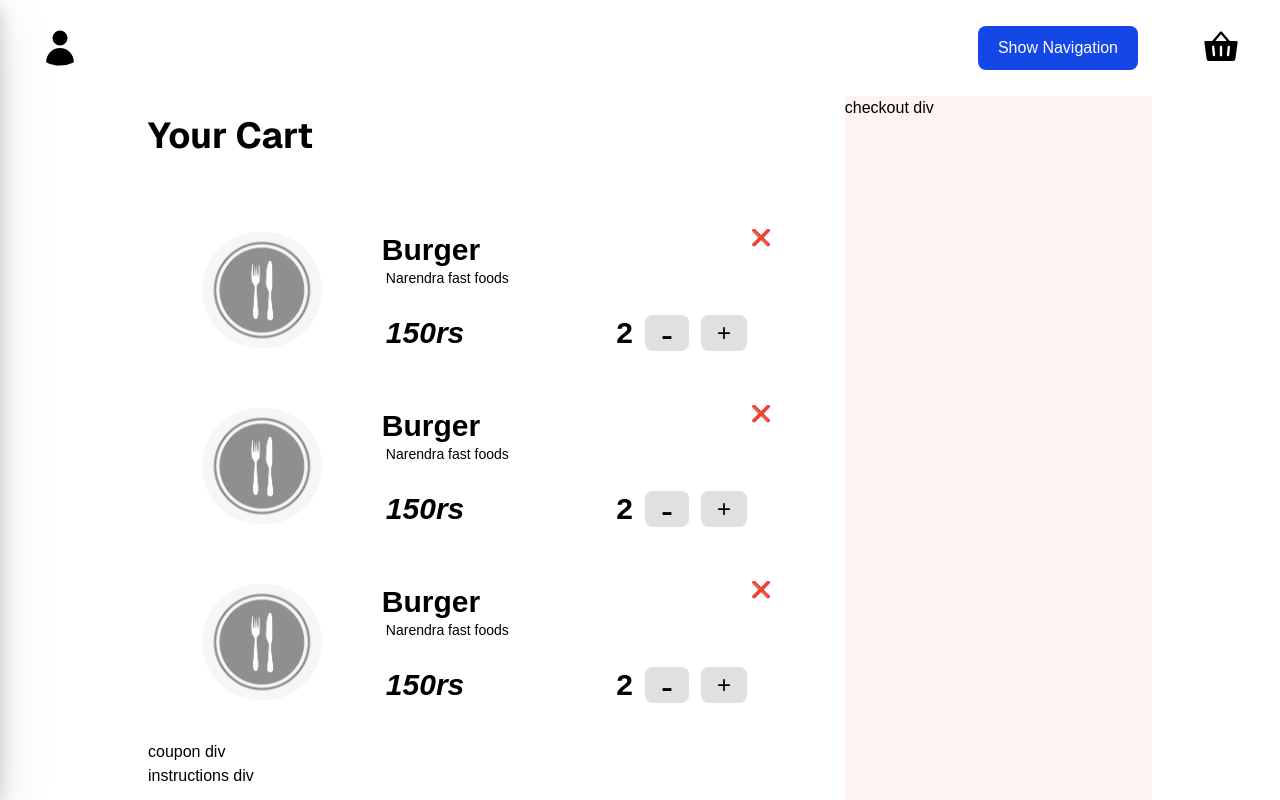
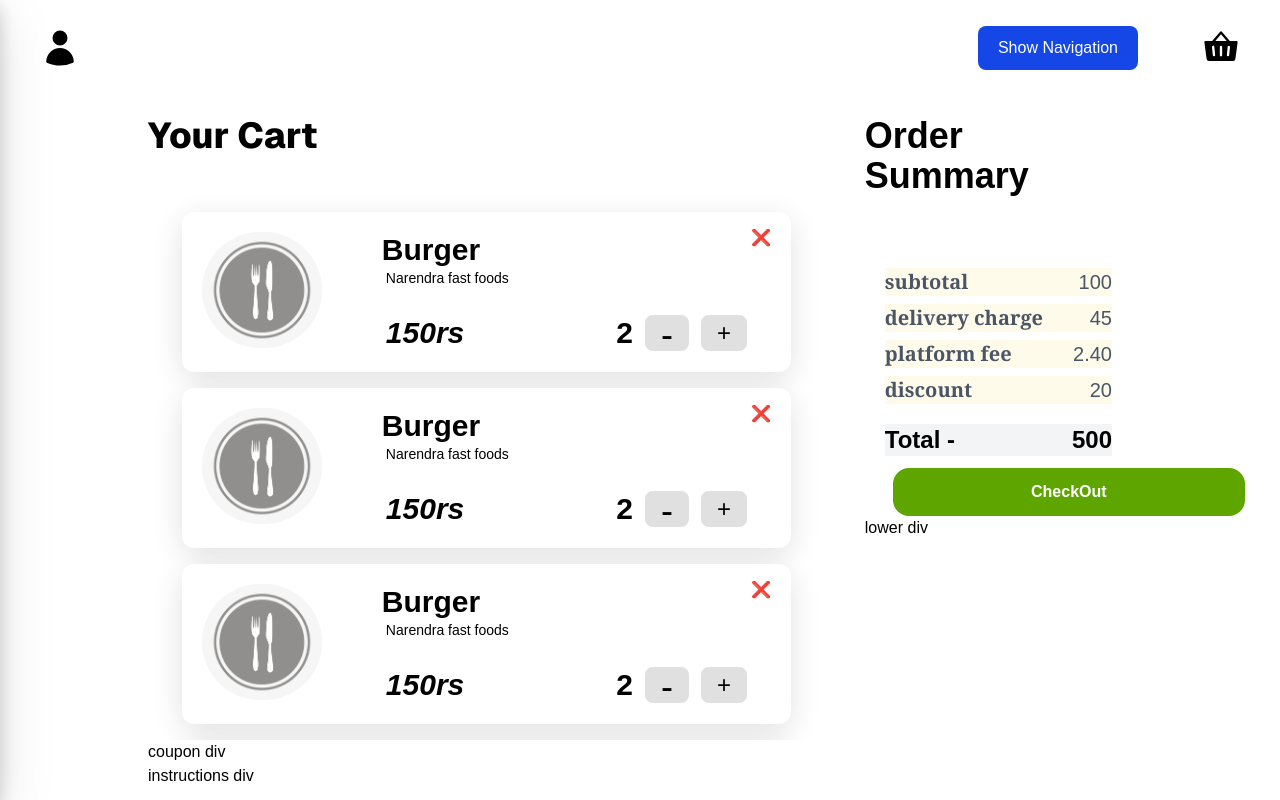
Before and after one commit to narendra-create/Best-Fullstack-Projects, a Next.js app in the folder Local-Bite/client/: page /components/Cart in a window 1280 px wide. Shown: the top 800 px of the page. Built offline with nearby package versions, Linux system fonts and the light colour scheme; no server answers.

Commit message:
UPDATE: CheckOut section for cart page

```diff
--- a/Local-Bite/client/app/Cards/CartProduct/page.js
+++ b/Local-Bite/client/app/Cards/CartProduct/page.js
@@ -2,7 +2,7 @@ import React from 'react'
 
 const CartProduct = () => {
     return (
-        <div className='relative text-black mt-4 mx-auto w-[90%] h-40 bg-white flex rounded-xl gap-5'>
+        <div className='relative shadow-[0_8px_30px_rgb(0,0,0,0.12)] text-black mt-4 mx-auto w-[90%] h-40 bg-white flex rounded-xl gap-5'>
             <img src="/food-placeholder.jpeg" alt="food image" className='w-30 m-5 object-cover object-center rounded-full h-29' />
             <div className='relative flex flex-col w-full  p-1 justify-between my-2'>
                 <div className='h-[60%]  flex flex-col pl-4 mt-2'>
@@ -14,12 +14,12 @@ const CartProduct = () => {
                     <div className='flex gap-3 items-center'>
                         <div className='font-semibold text-3xl'>2</div>
                         <div className='flex items-center justify-center gap-1 py-2'>
-                            <button type="button" className="text-black bg-hero-bg hover:text-white hover:bg-gray-900 focus:outline-none focus:ring-4 focus:ring-gray-300 font-medium rounded-lg text-4xl px-4 text-center me-2 mb-2 mt-2 h-9 dark:bg-hero-bg dark:hover:bg-gray-700 dark:focus:ring-gray-700 dark:border-gray-700">-</button>
-                            <button type="button" className="text-black bg-hero-bg hover:text-white hover:bg-gray-900 focus:outline-none focus:ring-4 focus:ring-gray-300 font-medium rounded-lg text-2xl px-4 text-center me-2 mb-2 mt-2 h-9 dark:bg-hero-bg dark:hover:bg-gray-700 dark:focus:ring-gray-700 dark:border-gray-700">+</button>
+                            <button type="button" className="text-black bg-hero-bg hover:text-white hover:bg-gray-900 font-medium rounded-lg text-4xl px-4 text-center me-2 mb-2 mt-2 h-9 dark:bg-hero-bg dark:hover:bg-gray-700 dark:focus:ring-gray-700 dark:border-gray-700">-</button>
+                            <button type="button" className="text-black bg-hero-bg hover:text-white hover:bg-gray-900 font-medium rounded-lg text-2xl px-4 text-center me-2 mb-2 mt-2 h-9 dark:bg-hero-bg dark:hover:bg-gray-700 dark:focus:ring-gray-700 dark:border-gray-700">+</button>
                         </div>
                     </div>
                 </div>
-                <div className='absolute right-5 top-1.5'>❌</div>
+                <div className='absolute right-5 top-1.5 cursor-pointer'>❌</div>
             </div>
         </div>
     )
--- /dev/null
+++ b/Local-Bite/client/app/Cards/CheckoutCard/page.js
@@ -0,0 +1,36 @@
+import React from 'react'
+
+const Checkout = () => {
+    return (
+        <section className='bg-white rounded-xl'>
+            <div className='pt-6'>
+                <div className='flex flex-col gap-2 mb-5 text-gray-600'>
+                    <div className='flex justify-between mx-5 bg-amber-50 text-xl'>
+                        <div className='font-semibold font-serif'>subtotal</div>
+                        <div>100</div>
+                    </div>
+                    <div className='flex justify-between mx-5 bg-amber-50 text-xl'>
+                        <div className='font-semibold font-serif'>delivery charge</div>
+                        <div>45</div>
+                    </div>
+                    <div className='flex justify-between mx-5 bg-amber-50 text-xl'>
+                        <div className='font-semibold font-serif'>platform fee</div>
+                        <div>2.40</div>
+                    </div>
+                    <div className='flex justify-between mx-5 bg-amber-50 text-xl'>
+                        <div className='font-semibold font-serif'>discount</div>
+                        <div>20</div>
+                    </div>
+                </div>
+                <div className='flex justify-between mx-5 text-2xl font-semibold bg-gray-100 mb-3'>
+                    <div>Total -</div>
+                    <div>500</div>
+                </div>
+                <button className='rounded-2xl mx-7 py-3 hover:bg-lime-800 transition-all ease-in-out duration-150 bg-lime-600 font-bold w-88 text-white'>CheckOut</button>
+            </div>
+            <div>lower div</div>
+        </section>
+    )
+}
+
+export default Checkout
--- a/Local-Bite/client/app/components/Cart/page.js
+++ b/Local-Bite/client/app/components/Cart/page.js
@@ -1,12 +1,13 @@
 import React from 'react'
 import CartProduct from '@/app/Cards/CartProduct/page'
+import Checkout from '@/app/Cards/CheckoutCard/page'
 
 const Cart = () => {
   const test = [1, 2, 3, 4, 5]
   return (
     <div className='flex text-black w-[80%] h-full mt-24 mx-auto'>
       <div className='w-[70%] flex flex-col p-5'>
-        <h4 className='font-bold font-sans text-4xl'>Your Cart</h4>
+        <h4 className='font-extrabold font-sans text-4xl'>Your Cart</h4>
         <div className='mt-10 h-[54%] overflow-auto'>
           {test.map((i, item) => {
             return <CartProduct key={i} />
@@ -15,7 +16,10 @@ const Cart = () => {
         <div>coupon div</div>
         <div>instructions div</div>
       </div>
-      <div className='w-[30%] bg-red-50'>checkout div</div>
+      <div className='w-[30%] p-5'>
+        <h3 className='mb-12 font-extrabold text-4xl'>Order Summary</h3>
+        <Checkout />
+      </div>
     </div>
   )
 }
```
Also changed, not shown: 1 other file (tests, documents, lock files or other folders).
